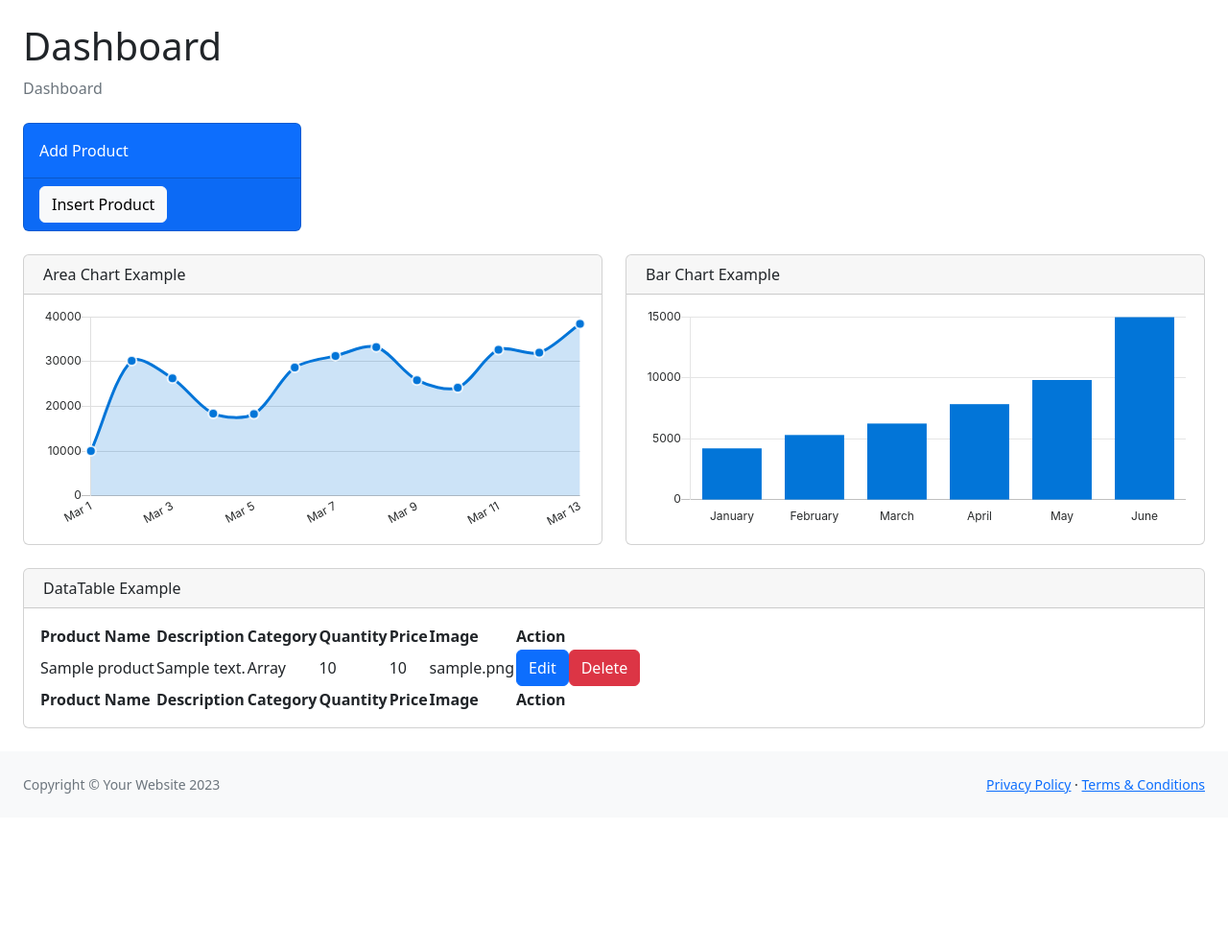
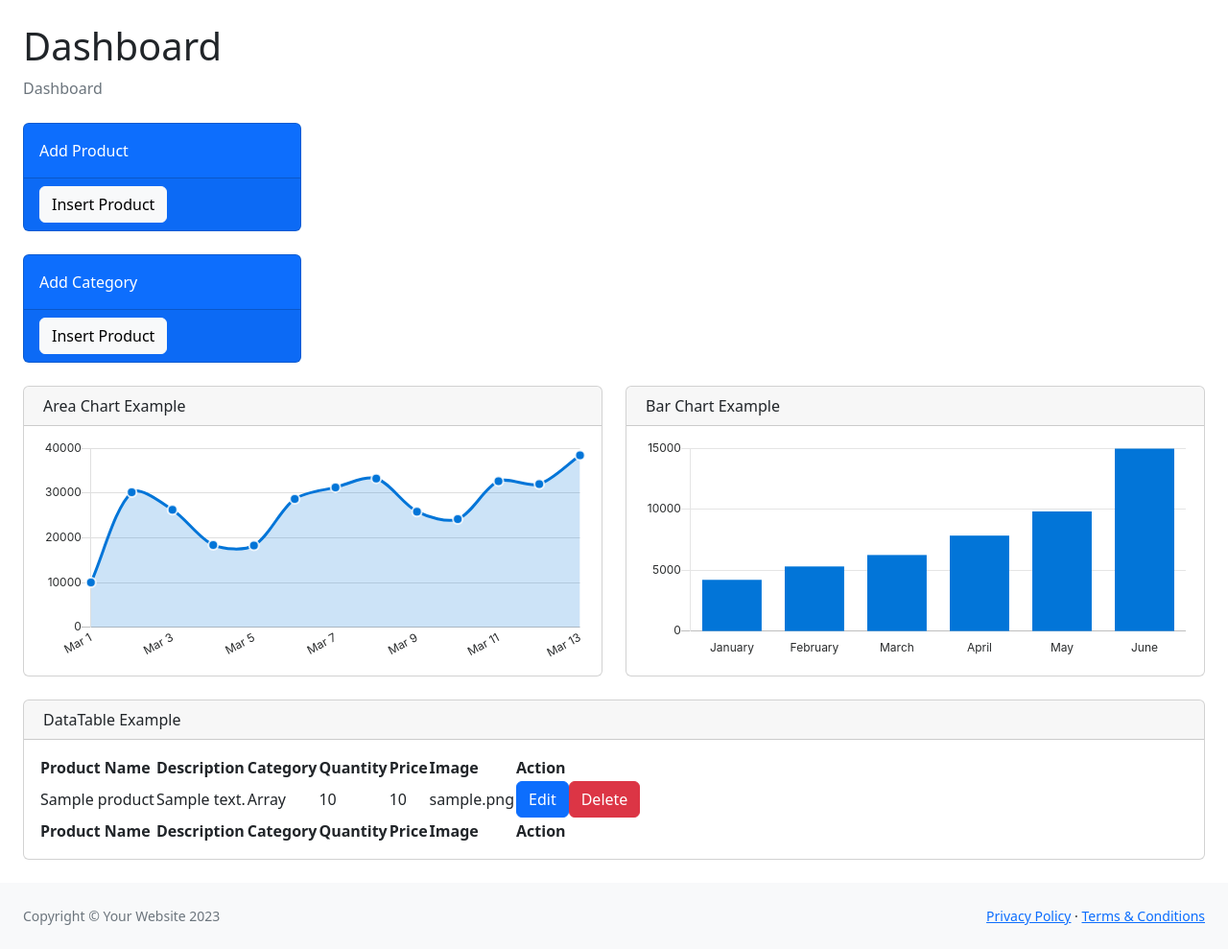
Before and after one commit to Drkrai/Ecommerce-Act, a CodeIgniter 4 app: the page made by app/Views/adminView.php in a window 1280 px wide. Shown: the whole page at 96% size. Before the commit the page ends 827 px from the top, so only its background shows below. Run offline with PHP 8.4 and a stand-in for CodeIgniter, Linux system fonts and the light colour scheme; the template is opened without the code that fills it: most values are stand-ins (such as "Sample title", 1, 10 or a date in 2020); some libraries are stand-ins or nearby versions.

Commit message:
Category

```diff
--- a/app/Config/Routes.php
+++ b/app/Config/Routes.php
@@ -9,6 +9,7 @@ $routes->get('/loginView', 'UserController::index');
  $routes->get('/', 'UserController::index');
 $routes->get('/adminView', 'AdminController::adminView',['filter'=>'adminGuard']);
 $routes->post('/save', 'AdminController::insertProduct');
+$routes->post('/saveCategory', 'AdminController::addCategory');
 $routes->get('/addProduct', 'AdminController::showInsertProduct');
 $routes->get('/user', 'UserController::userView',['filter'=>'authGuard']);
 $routes->get('/productView/(:any)', 'UserController::viewProduct/$1');
--- a/app/Controllers/AdminController.php
+++ b/app/Controllers/AdminController.php
@@ -52,6 +52,11 @@ class AdminController extends BaseController
         }
         return redirect()->to('/adminView');
 
+    }
+    public function addCategory(){
+        $data=['category'=>$this->request->getVar('category')];
+        $this->category->save($data);
+        return redirect()->to('/adminView');
     }
     public function delete($id){
         $this->product->delete($id);
--- a/app/Views/admin/dashboard.php
+++ b/app/Views/admin/dashboard.php
@@ -11,6 +11,17 @@
                                     <div class="card-body">Add Product</div>
                                     <div class="card-footer d-flex align-items-center justify-content-between">
                                     <button class="btn btn-light" data-bs-toggle="modal" data-bs-target="#addModal" >Insert Product</button>
+                                        <div class="small text-white"><i class="fas fa-angle-right"></i></div>
+                                    </div>
+                                </div>
+                            </div>
+                        </div>
+                        <div class="row">
+                            <div class="col-xl-3 col-md-6">
+                                <div class="card bg-primary text-white mb-4">
+                                    <div class="card-body">Add Category</div>
+                                    <div class="card-footer d-flex align-items-center justify-content-between">
+                                    <button class="btn btn-light" data-bs-toggle="modal" data-bs-target="#addCateg" >Insert Product</button>
                                         <div class="small text-white"><i class="fas fa-angle-right"></i></div>
                                     </div>
                                 </div>
--- a/app/Views/admin/modal.php
+++ b/app/Views/admin/modal.php
@@ -46,6 +46,34 @@
         </div>
     </div>
 </div>
+<div class="modal" id="addCateg">
+      <div class="modal-dialog">
+        <div class="modal-content">
+
+          <!-- Modal Header -->
+          <div class="modal-header">
+            <h4 class="modal-title">Create Playlist</h4>
+            <button type="button" class="btn-close" data-bs-dismiss="modal"></button>
+          </div>
+
+          <!-- Modal body -->
+          <div class="modal-body">
+          <form action="/saveCategory" method="post">
+            <!-- <p id="modalData"></p> -->
+            <input type="text" id="" name="category">
+            <button type="Submit" class="btn btn-success" data-bs-dismiss="modal">Submit</button>
+            </form>
+          </div>
+
+          <!-- Modal footer -->
+          <div class="modal-footer">
+
+            <button type="button" class="btn btn-danger" data-bs-dismiss="modal">Close</button>
+          </div>
+
+        </div>
+      </div>
+    </div>
 
 <!-- Add some CSS to style the modal -->
 <style>
```
Also changed, not shown: 3 other files.
